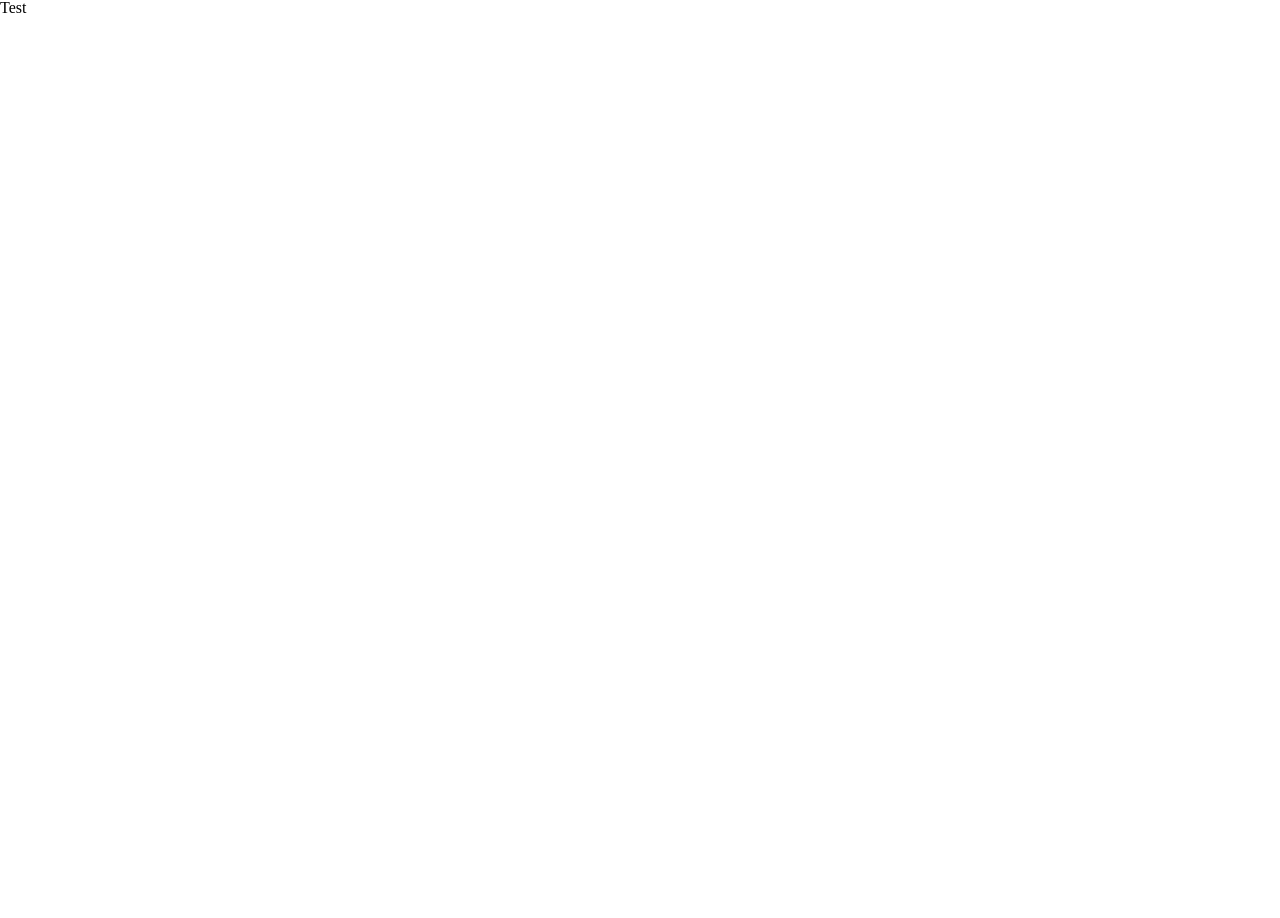
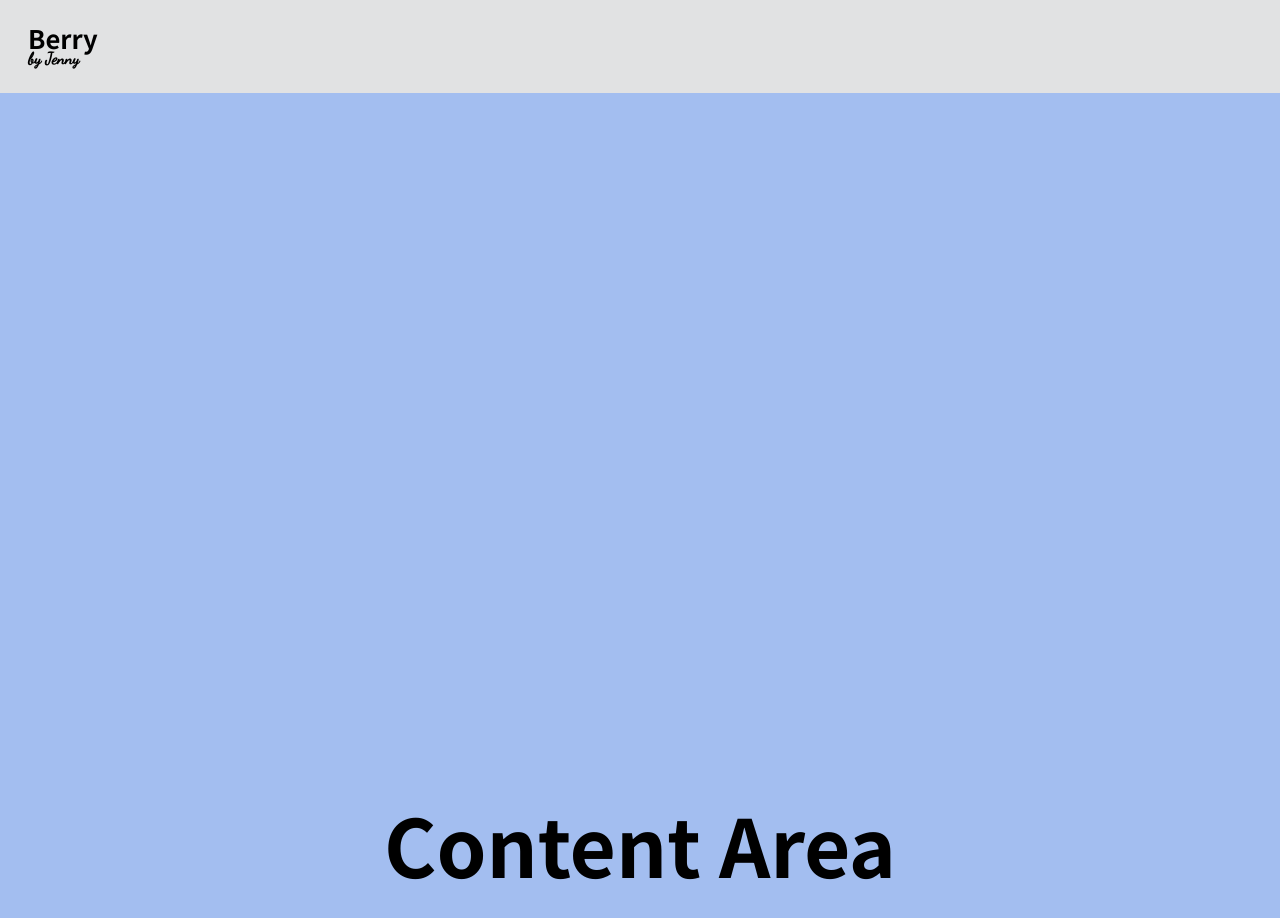
Before and after one commit to psarge2/js-modal, a plain HTML site: page index.html in a window 1280 px wide. Shown: the top 918 px of the page. Before the commit the page ends 800 px from the top, so only its background shows below. Drawn offline with Linux system fonts and the light colour scheme.

Commit message:
set up basic logo/header and content area in index.html and with light styling

```diff
--- a/css/reset.css
+++ b/css/reset.css
@@ -92,7 +92,7 @@ video {
 	padding: 0;
 	border: 0;
 	font-size: 100%;
-	font: inherit;
+	font-family: 'Noto Sans JP', sans-serif;
 	vertical-align: baseline;
 }
 /* HTML5 display-role reset for older browsers */
--- a/css/styles.css
+++ b/css/styles.css
@@ -0,0 +1,25 @@
+.page-header {
+	background: #e1e2e3;
+	padding: 20px;
+}
+
+.content-area {
+	background: #a3bef0;
+	height: 1500px;
+	font-size: 5rem;
+	display: flex;
+	justify-content: center;
+	align-items: center;
+}
+
+.logo {
+	font-weight: 700;
+	font-size: 2rem;
+	transform: scale(0.8);
+	width: 80px;
+}
+
+.logo__sub {
+	font-family: 'Dancing Script', cursive;
+	font-size: 1.3rem;
+}
--- a/index.html
+++ b/index.html
@@ -17,7 +17,17 @@
 </head>
 
 <body>
-  <h1>Test</h1>
+  <header class="page-header">
+    <div class="logo">
+      Berry
+      <div class="logo__sub">
+        by Jenny
+      </div>
+    </div>
+  </header>
+  <main class="content-area">
+    <h1>Content Area</h1>
+  </main>
 </body>
 
 </html>
```
